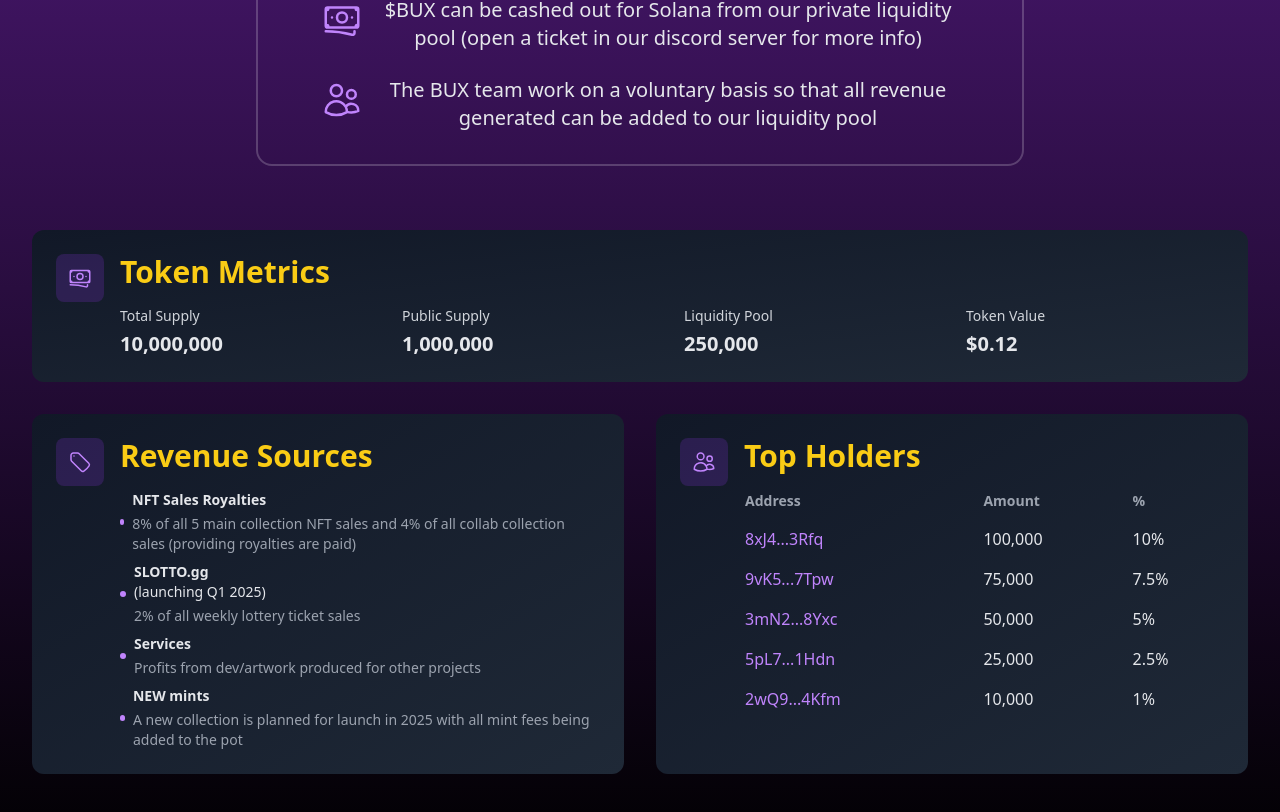
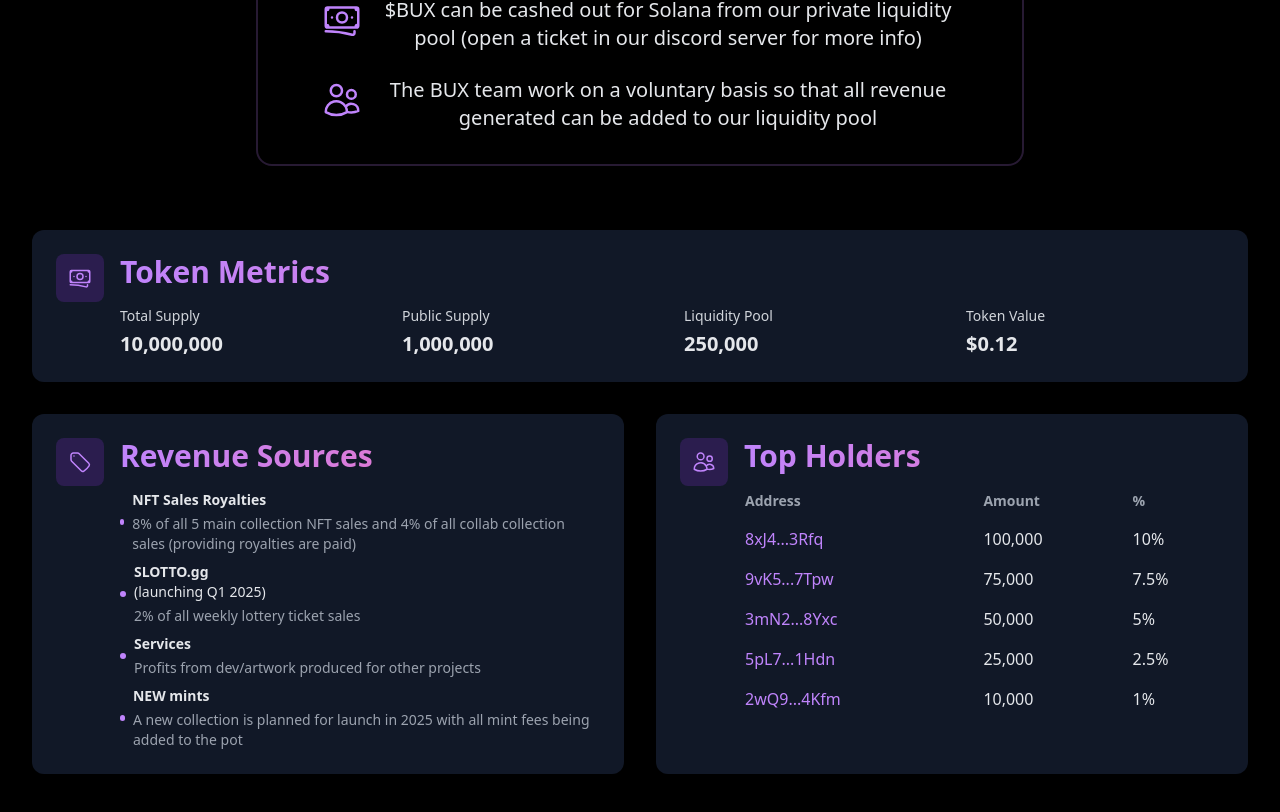
Before and after one commit to tomBUXDAO/BUXDAO, a React (Vite) app: page /bux in a window 1280 px wide. Shown: the part 458-1270 px from the top of the page. Built offline with nearby package versions, Linux system fonts and the light colour scheme.

Commit message:
fix: update Bux page styling to match home page color scheme

```diff
--- a/src/pages/Bux.jsx
+++ b/src/pages/Bux.jsx
@@ -58,13 +58,13 @@
   return (
     <div className="bg-black min-h-screen pt-20">
       {/* Hero Section */}
-      <section className="bg-gradient-to-b from-purple-900 to-black py-16 sm:py-24">
+      <section className="bg-black py-16 sm:py-24">
         <div className="max-w-7xl mx-auto px-4 sm:px-6 lg:px-8">
           <div className="text-center mb-16">
             <h1 className="text-4xl sm:text-5xl lg:text-6xl font-bold text-transparent bg-clip-text bg-gradient-to-r from-purple-400 to-pink-400 mb-6">
               $BUX - tokenomics kept simple
             </h1>
-            <div className="max-w-3xl mx-auto space-y-6 text-gray-200 text-xl px-8 sm:px-16 border-2 border-white/20 rounded-2xl py-8">
+            <div className="max-w-3xl mx-auto space-y-6 text-gray-200 text-xl px-8 sm:px-16 border-2 border-purple-400/20 rounded-2xl py-8">
               <div className="flex items-start gap-4">
                 <XCircleIcon className="w-10 h-10 text-purple-400 flex-shrink-0 mt-1" />
                 <p>
@@ -96,13 +96,13 @@
           </div>
 
           {/* Token Metrics - Full Width */}
-          <div className="bg-gradient-to-br from-gray-900 to-gray-800 rounded-xl p-6 hover:shadow-xl transition-shadow duration-300 mb-8">
+          <div className="bg-gray-900 rounded-xl p-6 hover:shadow-xl transition-shadow duration-300 mb-8">
             <div className="flex items-start gap-4">
               <div className="bg-purple-600/20 p-3 rounded-lg">
                 <BanknotesIcon className="h-6 w-6 text-purple-400" />
               </div>
               <div className="flex-1">
-                <h3 className="text-2xl md:text-3xl font-semibold text-yellow-400 mb-4">
+                <h3 className="text-2xl md:text-3xl font-semibold text-transparent bg-clip-text bg-gradient-to-r from-purple-400 to-pink-400 mb-4">
                   Token Metrics
                 </h3>
                 <div className="grid grid-cols-1 sm:grid-cols-2 md:grid-cols-4 gap-6">
@@ -130,13 +130,13 @@
           {/* Two Column Layout for Revenue Sources and Top Holders */}
           <div className="grid grid-cols-1 md:grid-cols-2 gap-8">
             {/* Revenue Sources */}
-            <div className="bg-gradient-to-br from-gray-900 to-gray-800 rounded-xl p-6 hover:shadow-xl transition-shadow duration-300">
+            <div className="bg-gray-900 rounded-xl p-6 hover:shadow-xl transition-shadow duration-300">
               <div className="flex items-start gap-4">
                 <div className="bg-purple-600/20 p-3 rounded-lg">
                   <TagIcon className="h-6 w-6 text-purple-400" />
                 </div>
                 <div className="flex-1">
-                  <h3 className="text-2xl md:text-3xl font-semibold text-yellow-400 mb-4">
+                  <h3 className="text-2xl md:text-3xl font-semibold text-transparent bg-clip-text bg-gradient-to-r from-purple-400 to-pink-400 mb-4">
                     Revenue Sources
                   </h3>
                   <ul className="space-y-2">
@@ -155,13 +155,13 @@
             </div>
 
             {/* Top Holders */}
-            <div className="bg-gradient-to-br from-gray-900 to-gray-800 rounded-xl p-6 hover:shadow-xl transition-shadow duration-300">
+            <div className="bg-gray-900 rounded-xl p-6 hover:shadow-xl transition-shadow duration-300">
               <div className="flex items-start gap-4">
                 <div className="bg-purple-600/20 p-3 rounded-lg">
                   <UsersIcon className="h-6 w-6 text-purple-400" />
                 </div>
                 <div className="flex-1">
-                  <h3 className="text-2xl md:text-3xl font-semibold text-yellow-400 mb-4">
+                  <h3 className="text-2xl md:text-3xl font-semibold text-transparent bg-clip-text bg-gradient-to-r from-purple-400 to-pink-400 mb-4">
                     Top Holders
                   </h3>
                   <div className="overflow-x-auto">
```
